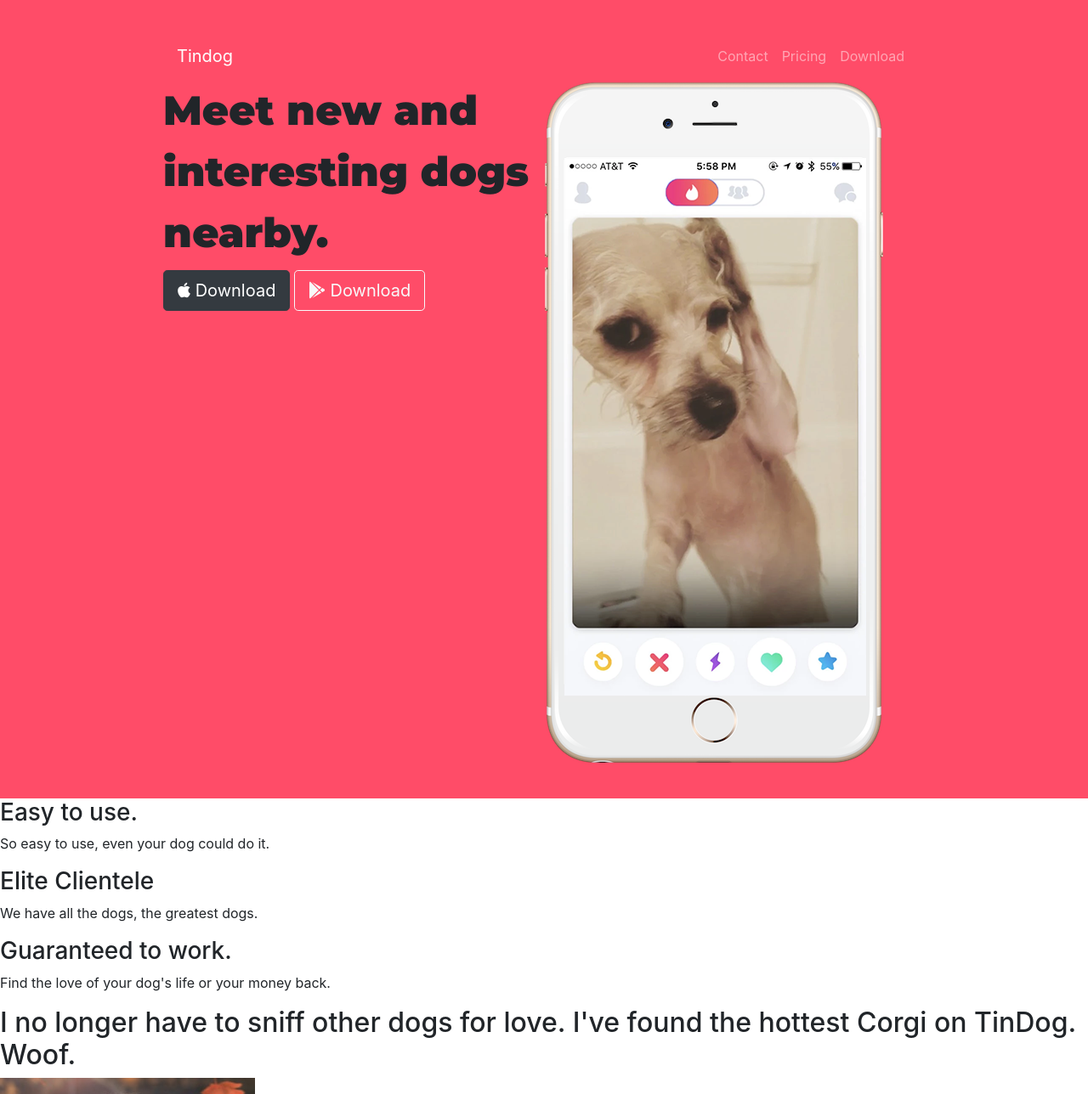
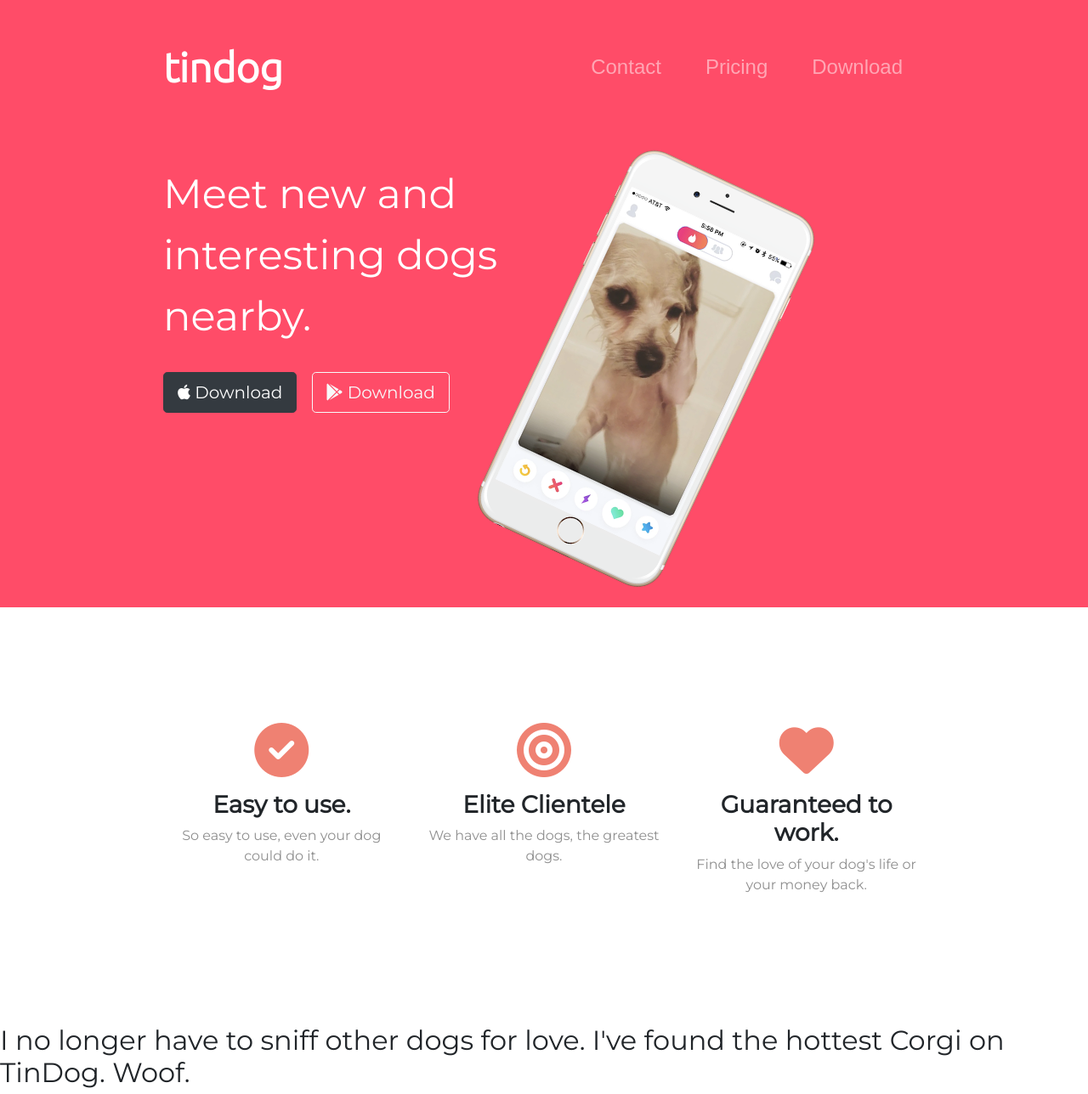
Before and after one commit to kallempudigoutham/Web-Development, a plain HTML site: page TinDog-Start-master/index.html in a window 1280 px wide. Shown: the top 1288 px of the page at 85% size. Drawn offline with nearby package versions, Linux system fonts and the light colour scheme.

Commit message:
Added features section to the site

```diff
--- a/TinDog-Start-master/css/styles.css
+++ b/TinDog-Start-master/css/styles.css
@@ -1,11 +1,78 @@
 #title{
-  background-color: #FF4C68
+  background-color: #FF4C68;
+  color:#fff;
+}
+body{
+  font-family: 'Montserrat', sans-serif;
 }
 h1{
   font-family: 'Montserrat', sans-serif;
   font-size: 3rem;
   line-height: 1.5;
 }
+
+h3{
+  font-family: 'Montserrat';
+  font-weight: bold;
+}
+
+p{
+  color: #8f8f8f;
+}
+
 .container-fluid{
   padding: 3% 15%;
 }
+
+/* Navigation Bar */
+
+.navbar{
+  padding:0 0 4.5rem;
+}
+
+.navbar-brand{
+  font-family: 'Ubuntu';
+  font-size: 3rem;
+  font-weight: bold;
+}
+
+.nav-item{
+  padding:0 18px 0 18px;
+}
+
+.nav-link{
+  font-size: 1.5rem;
+  font-family: 'Montserrat-light', sans-serif
+}
+
+/* Download Buttons */
+
+.download-button{
+  margin: 5% 3% 5% 0;
+}
+
+/* Title image */
+.title-image{
+  width: 60%;
+  transform: rotate(25deg);
+}
+
+#features{
+  padding:7% 15%;
+}
+
+.feature-box{
+  text-align: center;
+  padding-top:5%;
+  padding-bottom:5%;
+}
+
+/* Font Awesome Icone */
+.icon{
+  color:#ef8172;
+  margin-bottom: 1rem;
+}
+
+.icon:hover{
+  color:#FF4C68;
+}
--- a/TinDog-Start-master/index.html
+++ b/TinDog-Start-master/index.html
@@ -6,7 +6,7 @@
   <title>TinDog</title>
 
   <!-- Google Fonts -->
-  <link href="https://fonts.googleapis.com/css2?family=Montserrat:wght@900&family=Ubuntu&display=swap" rel="stylesheet">
+  <link href="https://fonts.googleapis.com/css2?family=Montserrat&family=Ubuntu:wght@300&display=swap" rel="stylesheet">
   <!-- Bootstrap CSS -->
   <link rel="stylesheet" href="https://stackpath.bootstrapcdn.com/bootstrap/4.5.2/css/bootstrap.min.css" integrity="sha384-JcKb8q3iqJ61gNV9KGb8thSsNjpSL0n8PARn9HuZOnIxN0hoP+VmmDGMN5t9UJ0Z" crossorigin="anonymous">
   <!-- Style Sheet -->
@@ -31,7 +31,7 @@
       <!-- Nav Bar -->
 
       <nav class="navbar navbar-expand-lg navbar-dark">
-        <a class="navbar-brand" href="">Tindog</a>
+        <a class="navbar-brand" href="">tindog</a>
         <button class="navbar-toggler" type="button" data-toggle="collapse" data-target="#navbarSupportedContent" aria-controls="navbarSupportedContent" aria-expanded="false" aria-label="Toggle navigation">
           <span class="navbar-toggler-icon"></span>
         </button>
@@ -56,11 +56,11 @@
       <div class="row">
         <div class="col-lg-6">
           <h1>Meet new and interesting dogs nearby.</h1>
-          <button type="button" class="btn btn-dark btn-lg"><i class="fab fa-apple"></i> Download</button>
-          <button type="button" class="btn btn-outline-light btn-lg"><i class="fab fa-google-play"></i> Download</button>
+          <button type="button" class="btn btn-dark btn-lg download-button"><i class="fab fa-apple"></i> Download</button>
+          <button type="button" class="btn btn-outline-light btn-lg download-button"><i class="fab fa-google-play"></i> Download</button>
         </div>
         <div class="col-lr-6">
-          <img src="images/iphone6.png" alt="iphone-mockup">
+          <img class="title-image" src="images/iphone6.png" alt="iphone-mockup">
         </div>
       </div>
     </div>
@@ -72,15 +72,23 @@
 
   <section id="features">
 
+      <div class="row">
+        <div class="feature-box col-lg-4">
+          <i class="icon fas fa-check-circle fa-4x"></i>
           <h3>Easy to use.</h3>
           <p>So easy to use, even your dog could do it.</p>
-
+        </div>
+        <div class="feature-box col-lg-4">
+          <i class="icon fas fa-bullseye fa-4x"></i>
           <h3>Elite Clientele</h3>
           <p>We have all the dogs, the greatest dogs.</p>
-
+        </div>
+        <div class="feature-box col-lg-4">
+          <i class="icon fas fa-heart fa-4x"></i>
           <h3>Guaranteed to work.</h3>
           <p>Find the love of your dog's life or your money back.</p>
-
+        </div>
+      </div>
   </section>
 
 
```
Lines whose indentation alone changed are shown as unchanged.
